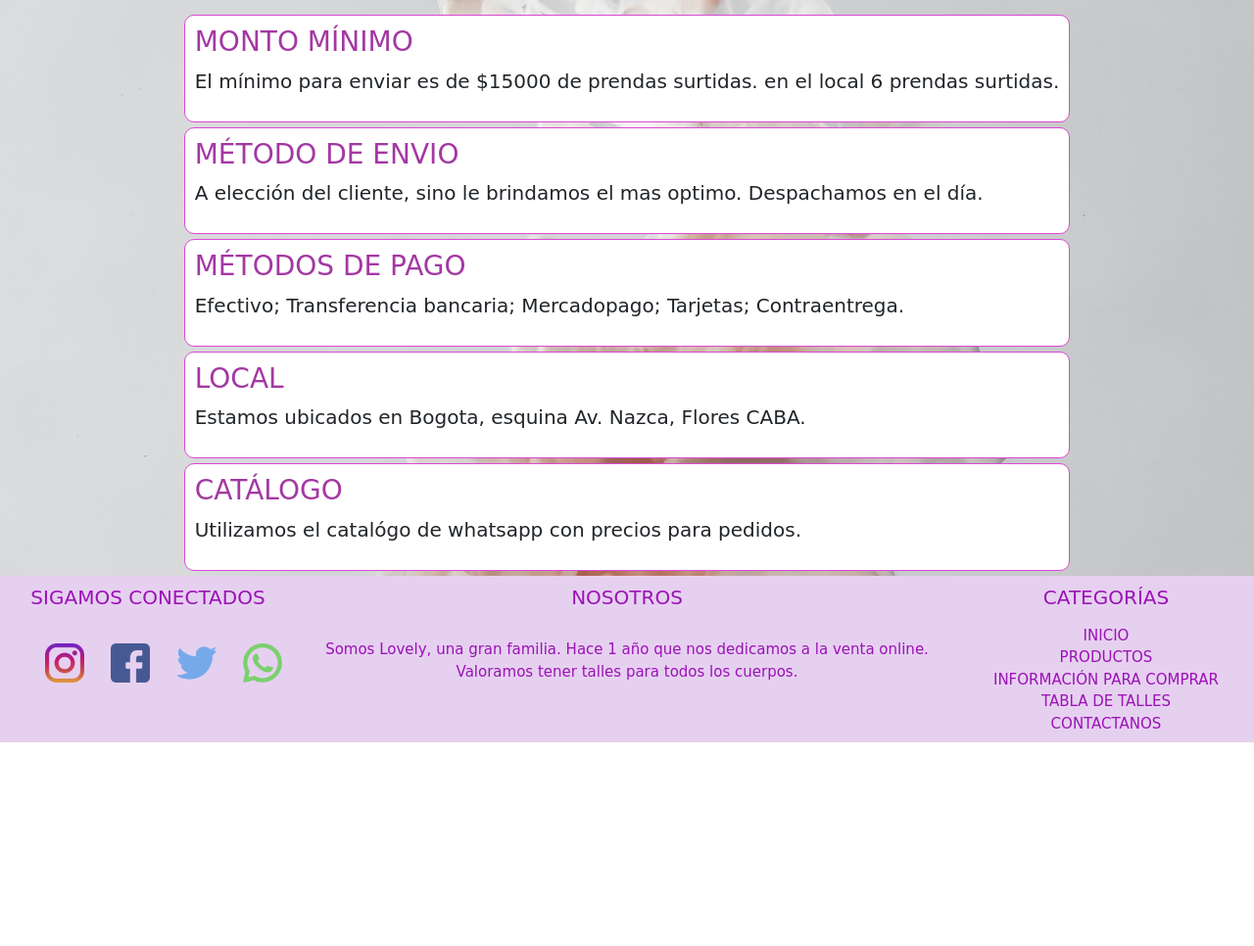
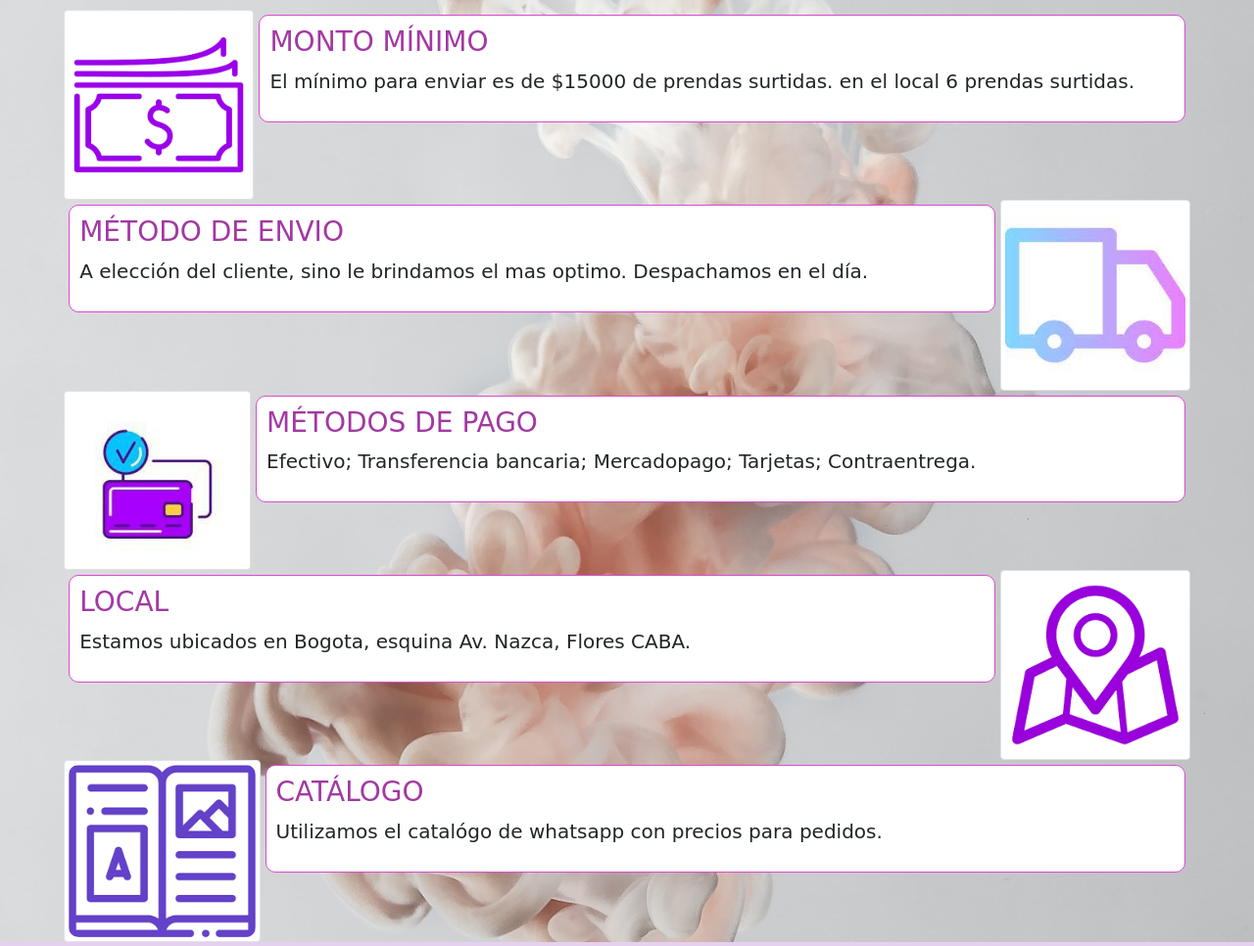
Before and after one commit to Gabriela0012/LOVELY1-ARENAs, a plain HTML site: page paginas/informacion-para-comprar.html in a window 1280 px wide. Shown: the part 372-1338 px from the top of the page at 98% size. Before the commit the page ends 1130 px from the top, so only its background shows below. Drawn offline with nearby package versions, Linux system fonts and the light colour scheme; a web font is replaced by a local one.

Commit message:
correccion de index rooteado añadi imagenes  a info de compra

```diff
--- a/diseño/style.css
+++ b/diseño/style.css
@@ -204,6 +204,8 @@ h2{
 
 /* informacion  para comprar */
 .contenido_texto{
+  width: 100%;
+  height: 100%;
   background-color: white;
   border-radius: 10px;
   padding: 10px;
@@ -211,7 +213,6 @@ h2{
   margin: 5px;
   font-family: 'Ranga', cursive;
   font-size: 20px;
-
 }
 
 h3{
--- a/paginas/informacion-para-comprar.html
+++ b/paginas/informacion-para-comprar.html
@@ -65,28 +65,56 @@
 						<h2 class="col_12">INFORMACIÓN PARA COMPRAR</h2>
 					</div>
 					<div class="contenido">
-						<div class="texto">
+						<div class="contenidop_texto-imagen">
+              <div class="d-flex flex-row">
+                <div class="img-thumbnail">
+                  <img src="../img/dinero}.png" class="img-fluid" alt="monto-minimo">
+                </div>
                 <div class="contenido_texto">
                   <h3>MONTO MÍNIMO</h3>
                   <P>El mínimo para enviar es de $15000 de prendas surtidas. en el local 6 prendas surtidas.</P>
                 </div>
+              </div>
+              <div class="d-flex flex-row">
                 <div class="contenido_texto">
                   <H3>MÉTODO DE ENVIO</H3>
                   <p>A elección del cliente, sino le brindamos el mas optimo. Despachamos en el día.</p>
                 </div>
+                <div class="img-thumbnail">
+                  <img src="../img/envio.jpeg" class="img-fluid" alt="envio">
+                </div>
+
+              </div>
+
+              <div class="d-flex flex-row">
+                <div class="img-thumbnail">
+                  <img src="../img/tarjetas.jpeg" class="img-fluid" alt="metodos-de-pago">
+                </div>
+
                 <div class="contenido_texto">
                   <H3>MÉTODOS DE PAGO</H3>
                   <p>Efectivo; Transferencia bancaria; Mercadopago; Tarjetas; Contraentrega.</p>
                 </div>
+              </div>
+              <div class="d-flex">
                 <div class="contenido_texto">
                   <H3>LOCAL</H3>
                   <p>Estamos ubicados en Bogota, esquina Av. Nazca, Flores CABA.</p>
+                </div>
+                <div class="img-thumbnail">
+                  <img src="../img/local.png" class="img-fluid" alt="local">
+                </div>
+
+              </div>
+              <div class="d-flex flex-row">
+                <div class="img-thumbnail">
+                  <img src="../img/catalogo.png" class="img-fluid" alt="catalogo">
                 </div>
                 <div class="contenido_texto">
                   <H3>CATÁLOGO</H3>
                   <p>Utilizamos el catalógo de whatsapp con precios para pedidos.</p>
                 </div>
-
+              </div>
 
 
 
```
Also changed, not shown: index.html (+4 -4 lines), img/catalogo.png (added), img/dinero}.png (added), img/download.jpeg (added), img/envio.jpeg (added), img/envio.png (added), img/envio2.png (added), img/local.png (added), img/tarjetas.jpeg (added), img/tarjetas.png (added). Lines whose indentation alone changed are shown as unchanged.
